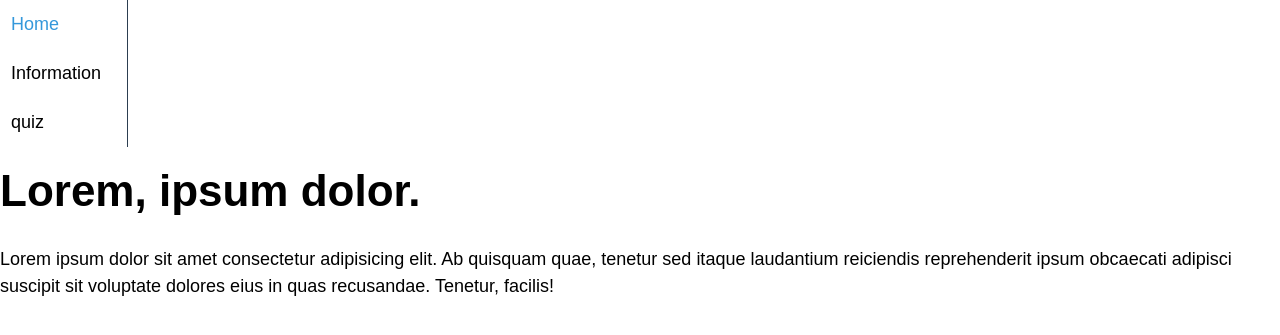
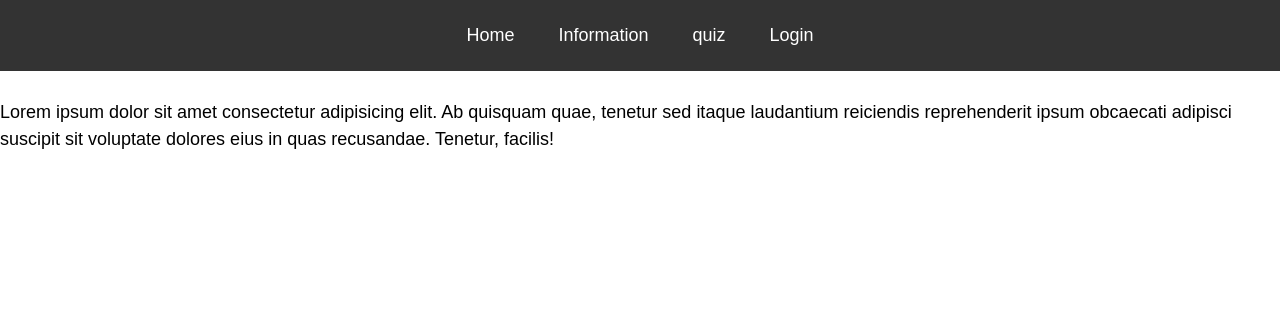
Before and after one commit to Axql/Schizo, a PHP site: page /info.html in a window 1280 px wide. Shown: the top 335 px of the page. Run offline with PHP 8.4, Linux system fonts and the light colour scheme.

Commit message:
nav bar commit

```diff
--- a/css/style.css
+++ b/css/style.css
@@ -563,52 +563,39 @@
 }
 
 nav {
+  position: fixed;
+  top: 0;
+  width: 100%;
   display: flex;
-  position: relative;
-  justify-content: space-evenly;
+  align-items: center;
   flex-direction: column;
-  top: 0;
-  left: 0;
-  width: 10%;
-  height: 100%;
-  background-color: #fff;
-  border-right: 1px solid #2C3E50;
-  z-index: 2;
+  background-color: #333;
 }
 nav ul {
   display: flex;
-  flex-direction: column;
+  margin: 0;
   padding: 0;
-  margin: 0;
-  list-style-type: none;
+  text-decoration: none;
+  list-style: none;
+  justify-content: space-between;
 }
 nav ul li {
   position: relative;
-  padding: 0;
-  margin: 0;
 }
 nav ul li a {
-  display: inline-block;
-  padding: 0.5rem;
-  color: #000;
+  display: block;
+  padding: 1rem;
+  color: white;
   text-decoration: none;
+  white-space: nowrap;
 }
-nav ul li a:hover {
-  color: #3498DB;
-}
-nav ul li ul {
-  position: relative;
-  flex-direction: column;
-  display: none;
+nav ul li > ul {
+  position: absolute;
   top: 100%;
   left: 0;
-  background-color: #fff;
-}
-nav ul li ul li a {
-  white-space: nowrap;
-}
-nav ul li ul li a:not(:last-of-type) {
-  border-bottom: 1px solid #2C3E50;
+  display: none;
+  flex-direction: column;
+  background-color: #333;
 }
 nav ul li:hover ul {
   display: flex;
--- a/info.html
+++ b/info.html
@@ -21,7 +21,8 @@
                 <li><a href="behandeling.html">behandeling</a></li>
               </ul>
             </li>
-            <li><a href="quiz.html">quiz</a>
+            <li><a href="quiz.html">quiz</a></li>
+              <li><a href="login.php">Login</a></li>
         </nav>
     </div>
     <h1>Lorem, ipsum dolor.</h1>
--- a/scss/_components.scss
+++ b/scss/_components.scss
@@ -4,56 +4,40 @@
 @use 'config/message';
 
 nav {
+  position: fixed;
+  top: 0;
+  width: 100%;
   display: flex;
-  position: relative;
-  justify-content: space-evenly;
+  align-items: center;
   flex-direction: column;
-  top: 0;
-  left: 0;
-  width: 10%;
-  height: 100%;
-  background-color: #fff;
-  border-right: 1px solid color.get('dark');
-  z-index: 2;
+  background-color: #333;
 
   ul {
     display: flex;
-    flex-direction: column;
+    margin: 0;
     padding: 0;
-    margin: 0;
-    list-style-type: none;
+    text-decoration: none;
+    list-style: none;
+    justify-content: space-between;
 
     li {
       position: relative;
-      padding: 0;
-      margin: 0;
 
       a {
-        display: inline-block;
-        padding: .5rem;
-        color: #000;
+        display: block;
+        padding: 1rem;
+        color: white;
         text-decoration: none;
-
-        &:hover {
-          color: color.get('primary')
-        }
+        white-space: nowrap;
       }
 
-      ul {
-        position: relative;
-        flex-direction: column;
-        display: none;
+      >ul {
+        position: absolute;
         top: 100%;
         left: 0;
-        background-color: #fff;
-
-        li a {
-          white-space: nowrap;
-
-          &:not(:last-of-type) {
-            border-bottom: 1px solid color.get('dark');
-          }
-        }
+        display: none;
+        flex-direction: column;
+        background-color: #333;
       }
 
       &:hover ul {
@@ -62,6 +46,8 @@
     }
   }
 }
+
+
 
 div.banner {
   display: flex;
@@ -300,29 +286,31 @@
   }
 }
 
-.dashboard-block
-{
+.dashboard-block {
 
   text-align: right;
+
   .inner {
     position: relative;
     border: solid;
     border-width: .1rem;
     border-left-width: .25rem;
     border-radius: 0 .5rem .5rem 0;
-  @each $name,$color in color.get() {
+
+    @each $name,
+    $color in color.get() {
       &.color-#{$name} {
         border-color: $color;
         color: $color;
       }
-    p
-    {
+
+      p {
         color: $color;
       }
     }
   }
-  i
-  {
+
+  i {
     font-size: 3rem;
     position: absolute;
     left: 0;
```
Also changed, not shown: login.php (added, +11 -0 lines), 2 other files. Lines whose indentation alone changed are shown as unchanged.
